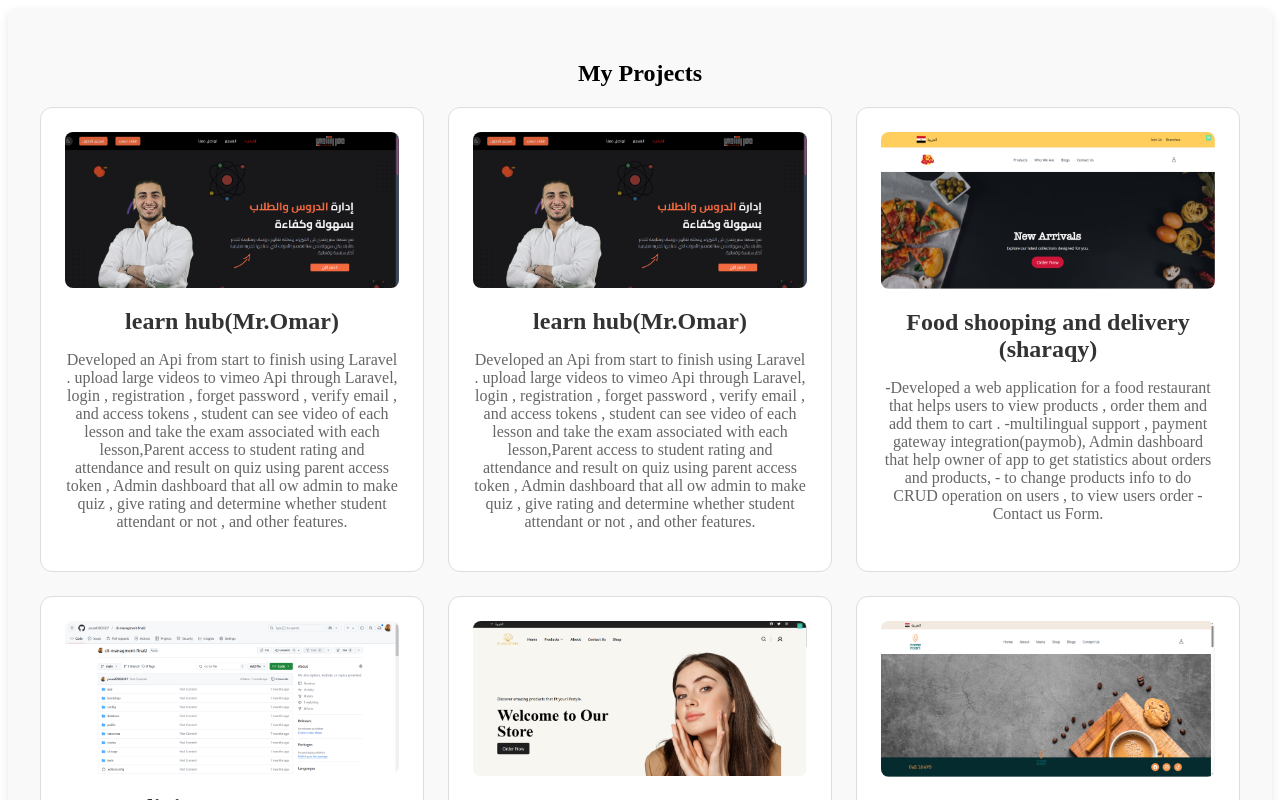
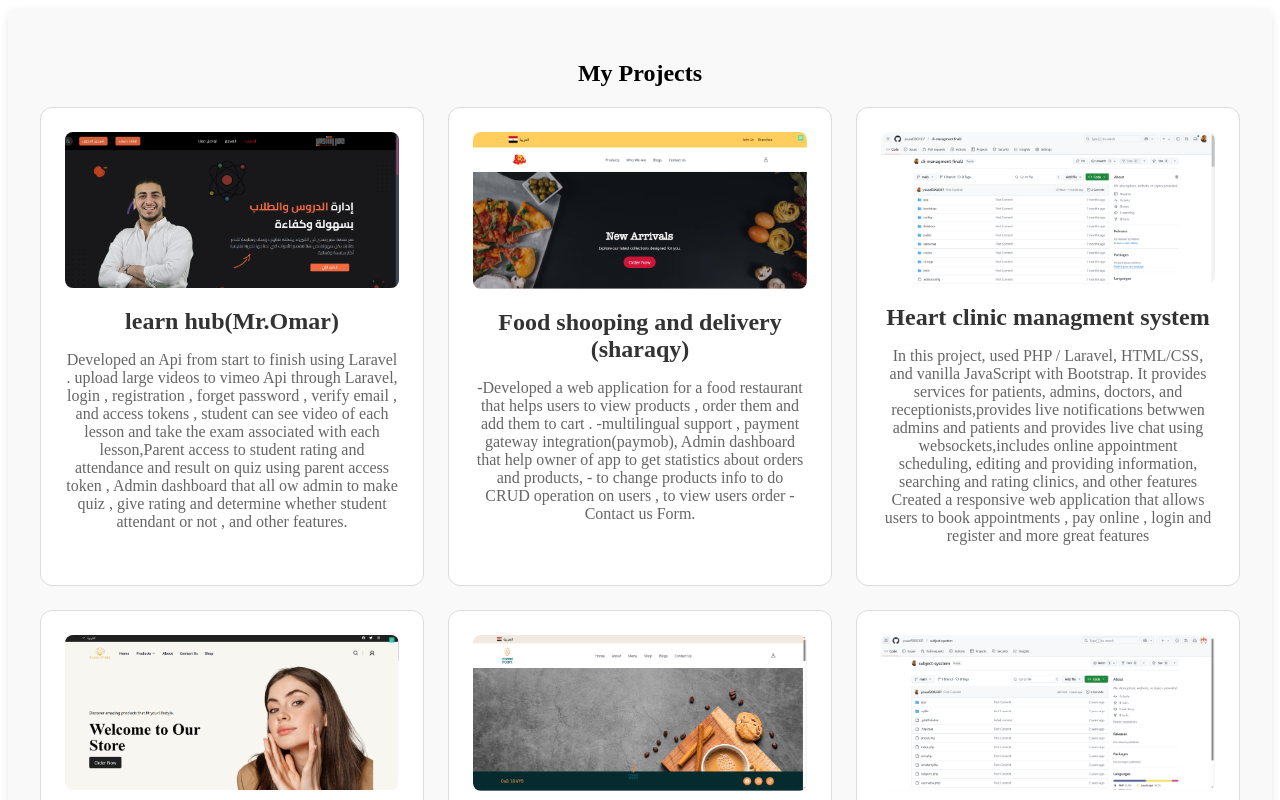
Before and after one commit to yousef2002307/final-portfolio, a React (Vite) app: page / in a window 1280 px wide. Shown: the top 800 px of the page. Built offline with nearby package versions, Linux system fonts and the light colour scheme.

Commit message:
6 january 2025

```diff
--- a/src/App.jsx
+++ b/src/App.jsx
@@ -25,20 +25,7 @@ attendant or not , and  other features. `,
       imageUrl: image,
       url: 'https://omarroshdy.com/'
     },
-    {
-      id: 122,
-      title: 'learn hub(Mr.Omar)',
-      description: `Developed an Api from start to finish using Laravel .
- upload large videos to vimeo Api through Laravel, login
-, registration , forget password , verify email , and
-access tokens , student can see video of each lesson and take the exam associated with each lesson,Parent access to student rating and
-attendance and result on quiz using parent access
-token , Admin dashboard that all ow admin to make
-quiz , give rating and determine whether student
-attendant or not , and  other features. `,
-      imageUrl: image,
-      url: 'https://omarroshdy.com/'
-    },
+
     {
       id: 2,
       title: 'Food shooping and delivery (sharaqy)',
```
